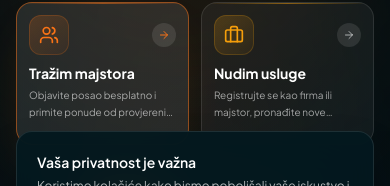
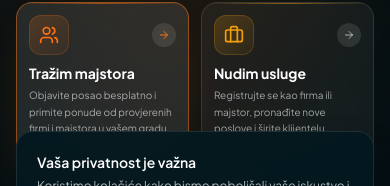
Before and after one commit to ocjenime/zaposli.ba, a Next.js app: page /kako-funkcionise in a window 390 px wide. Shown: the part 499-685 px from the top of the page. Built offline with nearby package versions, Linux system fonts and the light colour scheme; no server answers.

Commit message:
fix: show full descriptions on mobile role cards

```diff
--- a/app/kako-funkcionise/HowItWorksContent.tsx
+++ b/app/kako-funkcionise/HowItWorksContent.tsx
@@ -219,7 +219,7 @@ export default function HowItWorksContent() {
                         <Users className="h-7 w-7" />
                       </div>
                       <h3 className="text-sm md:text-xl lg:text-2xl font-bold text-white mb-1 md:mb-2">Tražim majstora</h3>
-                      <p className="text-white/60 leading-relaxed mb-3 md:mb-5 flex-grow text-[10px] md:text-sm lg:text-base line-clamp-2 md:line-clamp-none">
+                      <p className="text-white/60 leading-relaxed mb-3 md:mb-5 flex-grow text-[10px] md:text-sm lg:text-base">
                         Objavite posao besplatno i primite ponude od provjerenih firmi i majstora u vašem gradu.
                       </p>
                       <span
@@ -261,7 +261,7 @@ export default function HowItWorksContent() {
                         <Briefcase className="h-7 w-7" />
                       </div>
                       <h3 className="text-sm md:text-xl lg:text-2xl font-bold text-white mb-1 md:mb-2">Nudim usluge</h3>
-                      <p className="text-white/60 leading-relaxed mb-3 md:mb-5 flex-grow text-[10px] md:text-sm lg:text-base line-clamp-2 md:line-clamp-none">
+                      <p className="text-white/60 leading-relaxed mb-3 md:mb-5 flex-grow text-[10px] md:text-sm lg:text-base">
                         Registrujte se kao firma ili majstor, pronađite nove poslove i širite klijentelu.
                       </p>
                       <span
--- a/components/RoleCTACards.tsx
+++ b/components/RoleCTACards.tsx
@@ -63,7 +63,7 @@ export default function RoleCTACards() {
               <div className="flex-1 min-w-0">
                 <h3 className="text-sm md:text-xl font-bold text-white">{card.title}</h3>
                 <p className="hidden md:block text-sm text-white/60">{card.description}</p>
-                <p className="md:hidden text-[10px] leading-snug text-white/60 line-clamp-2">{card.description}</p>
+                <p className="md:hidden text-[10px] leading-snug text-white/60">{card.description}</p>
               </div>
 
               {/* Desktop arrow */}
```
